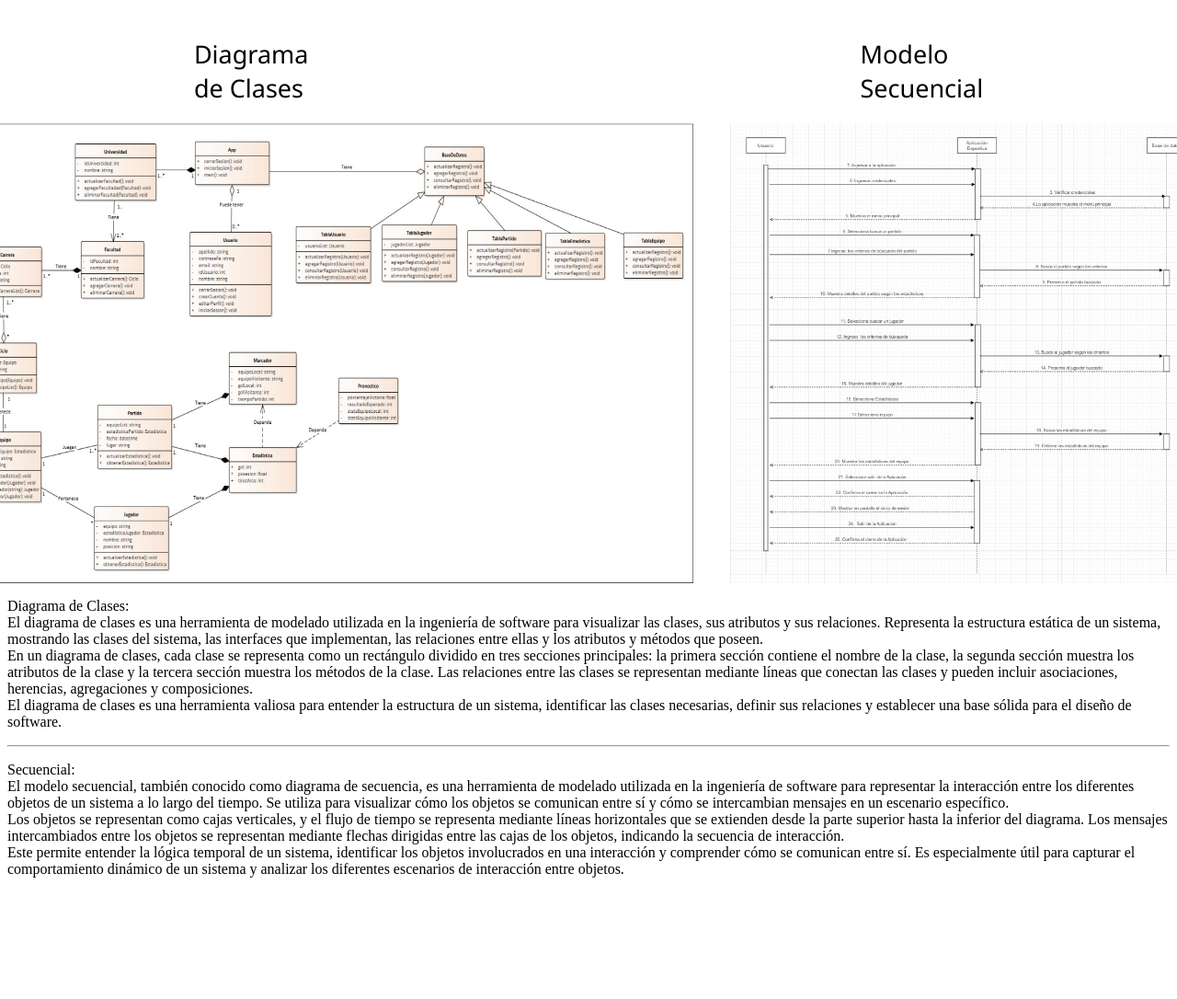
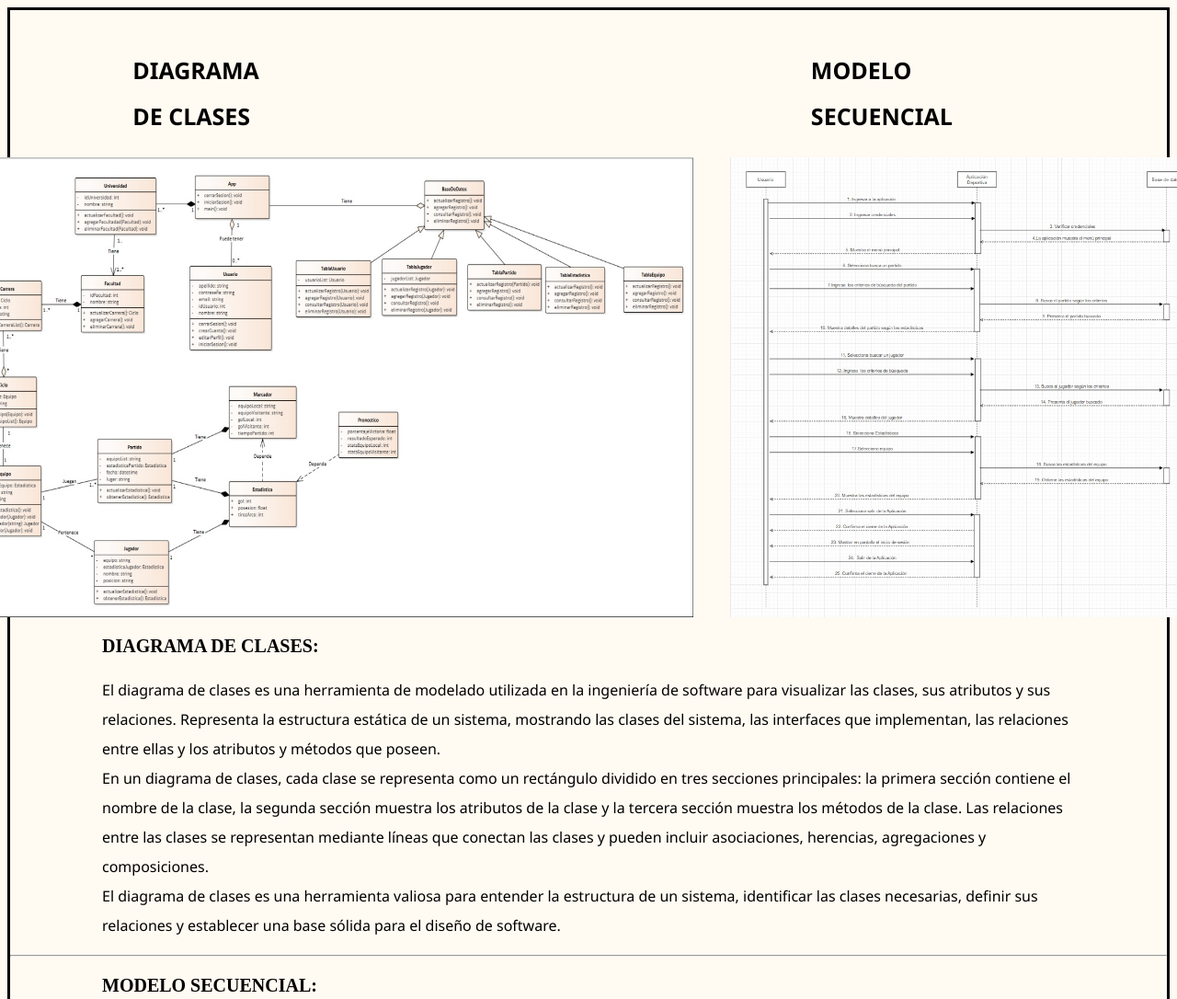
Before and after one commit to jostinjimenez/Avance-Proyecto, a plain HTML site: page diagramaSecuencial.html in a window 1280 px wide. Shown: the top 1086 px of the page at 92% size. Before the commit the page ends 1038 px from the top, so only its background shows below. Drawn offline with Linux system fonts and the light colour scheme.

Commit message:
Fondo y letras
Cambio al fondo de la pagina y unos arreglos a los parrafos y titulos

```diff
--- a/diagramaSecuencial.html
+++ b/diagramaSecuencial.html
@@ -21,9 +21,9 @@
     <img class="imagen" src="Clases.jpeg" >
     <img class="imagen" src="Secuencial.jpeg">
   </div>
-  <p>
-    Diagrama de Clases:</br>
-    El diagrama de clases es una herramienta de modelado utilizada en la ingeniería de software para visualizar las
+
+    <h3>Diagrama de Clases:</h3>
+  <p>El diagrama de clases es una herramienta de modelado utilizada en la ingeniería de software para visualizar las
     clases, sus atributos y sus relaciones. Representa la estructura estática de un sistema, mostrando las clases del
     sistema, las interfaces que implementan, las relaciones entre ellas y los atributos y métodos que poseen.</br>
 
@@ -35,8 +35,8 @@
     El diagrama de clases es una herramienta valiosa para entender la estructura de un sistema, identificar las clases
     necesarias, definir sus relaciones y establecer una base sólida para el diseño de software.
     <hr>
-    <p>Secuencial: <br>
-      El modelo secuencial, también conocido como diagrama de secuencia, es una herramienta de modelado utilizada en la
+    <h3>Modelo Secuencial:</h3>
+      <p>El modelo secuencial, también conocido como diagrama de secuencia, es una herramienta de modelado utilizada en la
       ingeniería de software para representar la interacción entre los diferentes objetos de un sistema a lo largo del
       tiempo. Se utiliza para visualizar cómo los objetos se comunican entre sí y cómo se intercambian mensajes en un
       escenario específico.</br>
@@ -50,10 +50,6 @@
       una interacción y comprender cómo se comunican entre sí. Es especialmente útil para capturar el comportamiento
       dinámico de un sistema y analizar los diferentes escenarios de interacción entre objetos.</p></br>
     </br>
-
-
-
-  </p>
 </body>
 
 </html>
--- a/estilosDiagramas.css
+++ b/estilosDiagramas.css
@@ -1,12 +1,14 @@
 .imagenes{
  display: flex;
  justify-content: center;
+ margin-bottom: 15px;
 }
 
 .imagen{
     width: 800px;
     height: 500px;
     margin: 0 20px ;
+
 }
 .T1{
     margin-top: 40px;
@@ -14,15 +16,33 @@
     justify-content: center;
     font-family: 'Segoe UI', Tahoma, Geneva, Verdana, sans-serif;
     margin-bottom: 20px;
+    text-transform: uppercase;
+    margin-left:100px;
+
 }
 .titulo{
-    margin: 0 300px;
-    font-size: 27px;
+    margin: 0 200px;
+    font-size: 25px;
+    font-weight: 600;
+
 }
 p{
     display: flex;
     justify-content: center;
     font-size: 16px;
-
+    font-family: 'Segoe UI', Tahoma, Geneva, Verdana, sans-serif;
+    line-height: 2;
+    margin-left: 100px;
+    margin-right: 100px;
+}
+body{
+    border-style: solid;
+    background-color:#fffaf2;
+}
+h3{
+    font-family: 'Times New Roman', Times, serif;
+    margin-left: 100px;
+    font-size: 20px;
+    text-transform: uppercase;
 
 }
```
